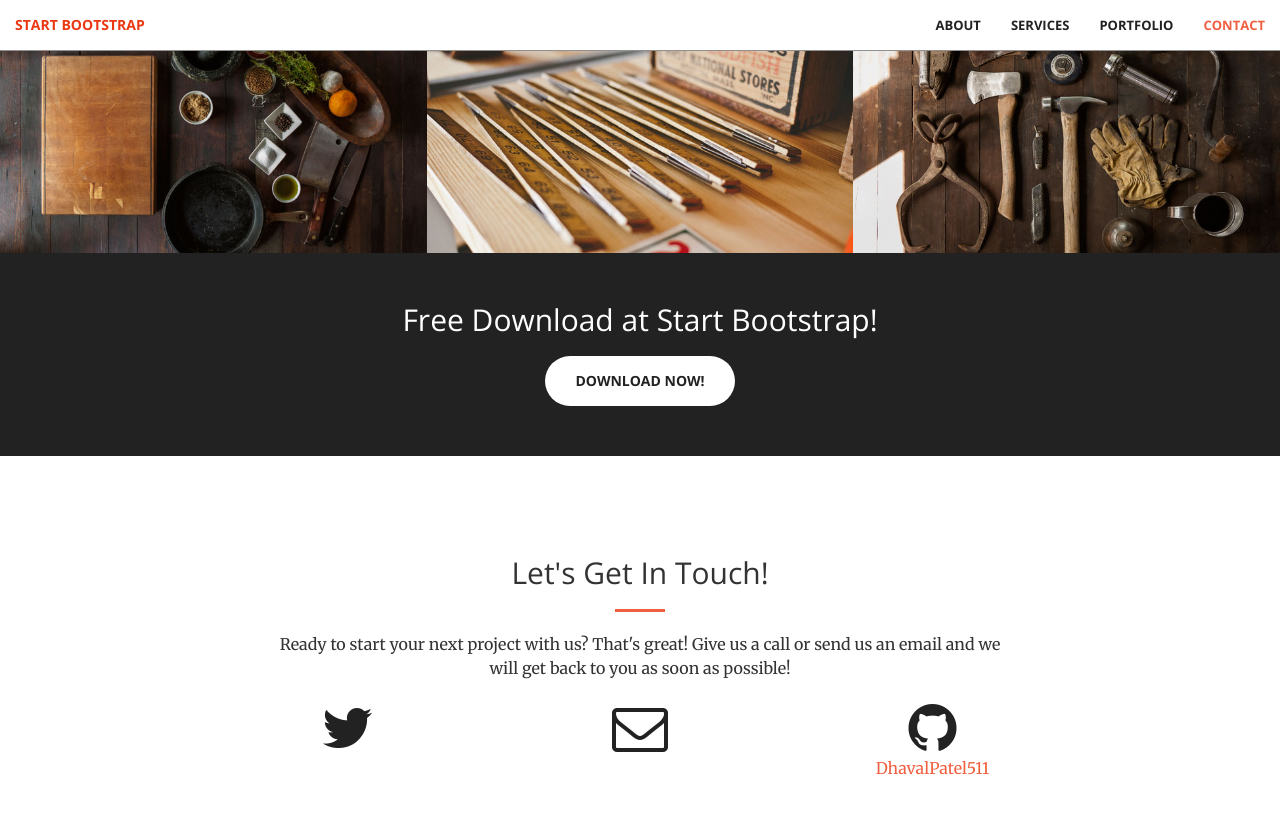
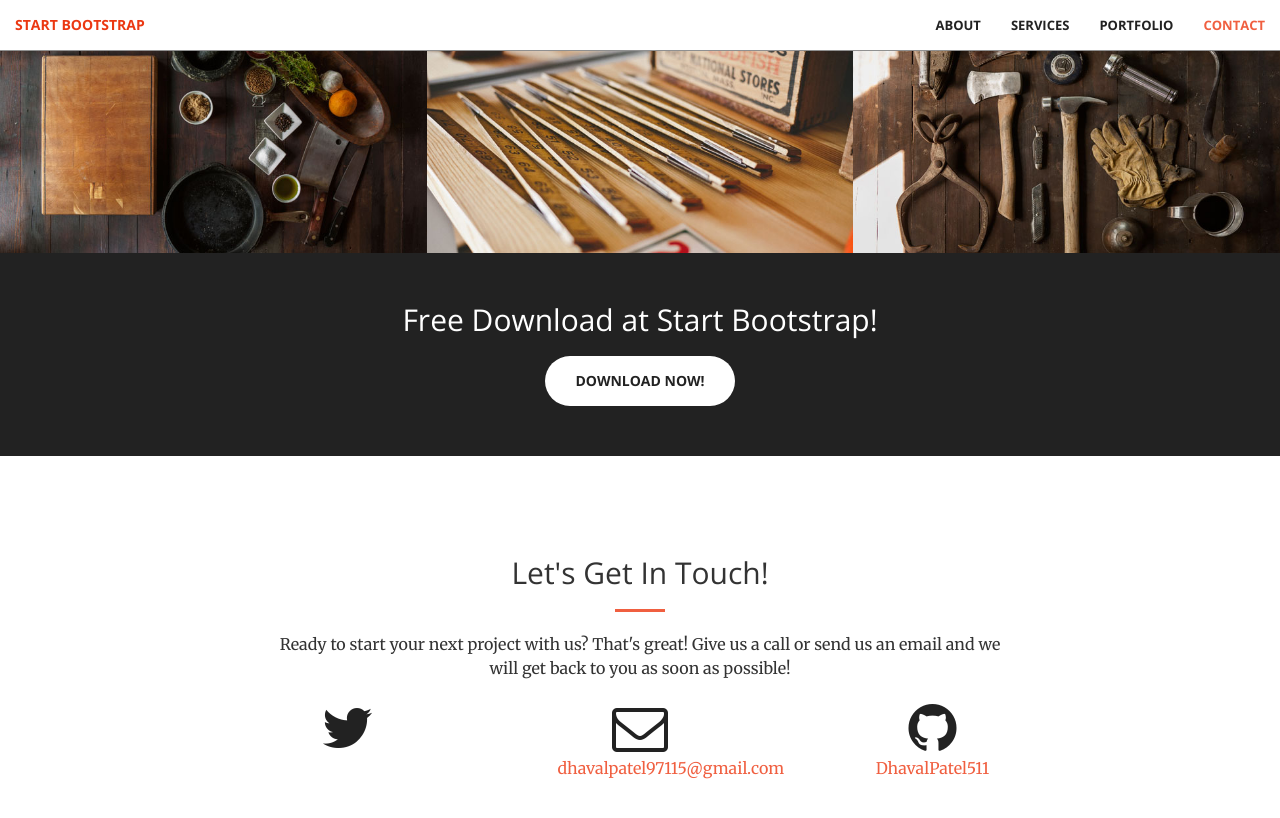
Before and after one commit to DhavalPatel511/portfolio, a Jekyll site: the page built from index.html, in a window 1280 px wide and 900 px high, scrolled down 1981 px. Shown: the top 818 px of the window. Built offline with Jekyll 4.4.1, drawn with Linux system fonts in a browser that asks for light colours; some of the changed lines change nothing that is shown.

Commit message:
Update _config.yml

```diff
--- a/_config.yml
+++ b/_config.yml
@@ -1,7 +1,7 @@
 # Site settings
 title: DHAVAL PATEL
-email:
-description: > # this means to ignore newlines until "baseurl:"
+email: dhavalpatel97115@gmail.com
+description: "Step into my data analyst portfolio—an exploration of insights and strategic data narratives, shaping informed business choices."
 baseurl: "" # the subpath of your site, e.g. /blog/
 url: "" # the base hostname & protocol for your site
 
```
